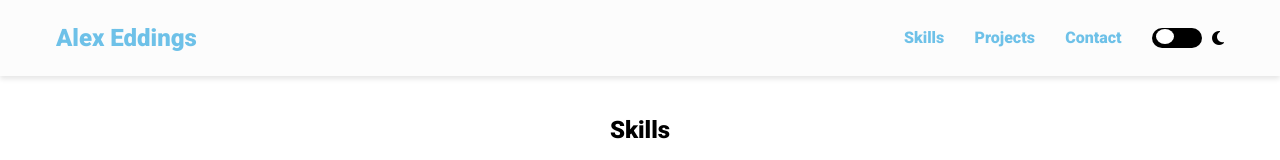
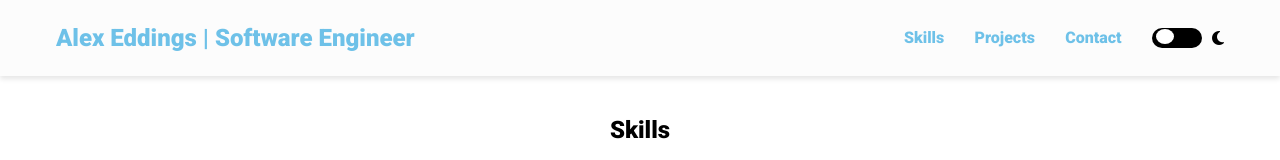
Before and after one commit to RiverXDiamant/riverxdiamant-portfolio-v2, a website: page index.html in a window 1280 px wide. Shown: the top 160 px of the page. Drawn offline with nearby package versions, Linux system fonts and the light colour scheme.

Commit message:
updated title

```diff
--- a/index.html
+++ b/index.html
@@ -26,7 +26,7 @@
     <main class="container">
       <!-- Navbar -->
       <nav>
-        <h1>Alex Eddings</h1>
+        <h1>Alex Eddings | Software Engineer</h1>
         <ul class="navigation">
           <li><a href="#skills" class="nav-link">Skills</a></li>
           <li><a href="#projects" class="nav-link">Projects</a></li>
```
Also changed, not shown: pages/projects.html (+1 -1 lines).
